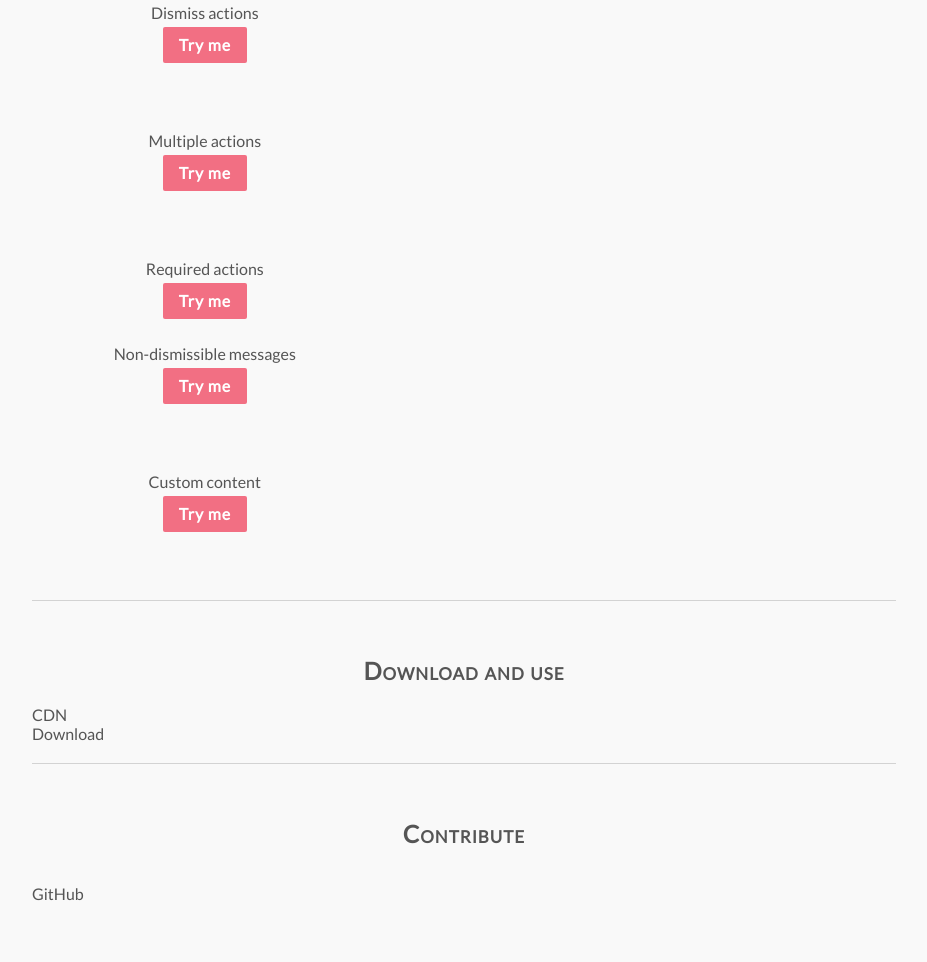
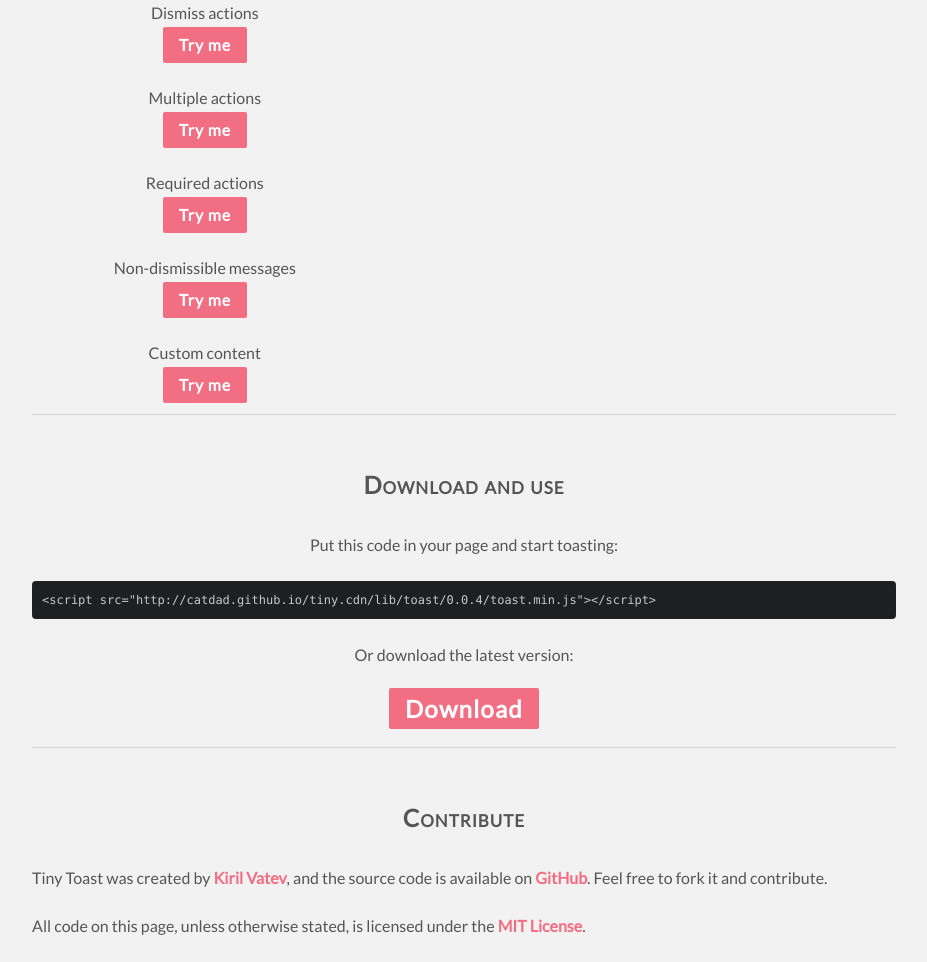
Before and after one commit to catdad/tiny.toast, a website: page index.html in a window 1280 px wide. Shown: the part 854-1816 px from the top of the page, without its empty margins (176-1103 px from the left). Before the commit the page ends 1784 px from the top, so only its background shows below. Drawn offline with nearby package versions, Linux system fonts and the light colour scheme; a script that the page names is missing.

Commit message:
contribute information and minor landing page updates

```diff
--- a/index.html
+++ b/index.html
@@ -21,11 +21,10 @@
             width: 90%;
             max-width: 54em;
             margin: 0 auto;
-            background: #f9f9f9;
+            background: #f2f2f2;
             color: #555;
             text-align: center;
         }
-
 
         h1 {
             font-size: 4em;
@@ -50,13 +49,12 @@
         .center {
             text-align: center;
         }
-        .code {
+
+        pre {
             text-align: left;
             box-sizing: border-box;
             border-radius: 4px;
-            max-width: 400px;
-        }
-        pre {
+
             white-space: pre-wrap;
             word-wrap: break-word;
             margin: 0;
@@ -64,7 +62,13 @@
             font-family: Menlo, 'Bitstream Vera Sans Mono', 'DejaVu Sans Mono', Monaco, Consolas, monospace;
         }
 
-        button {
+        a {
+            color: #F26F83;
+            text-decoration: none;
+            font-weight: bold;
+        }
+
+        button, a.button {
             font-size: 1em;
             font-weight: bold;
             margin: 5px;
@@ -82,16 +86,20 @@
             background: #F26F83;
         }
 
-        button:hover{
+        a.button {
+            font-size: 1.5em;
+        }
+
+        button:hover, a.button:hover {
             background: #DA6476;
             border: none;
         }
 
-        button:active {
+        button:active, a.button:active {
             background: #C25969;
         }
 
-        button:focus {
+        button:focus, a.button:focus {
             outline: 0;
         }
 
@@ -145,6 +153,7 @@
         .group .code {
             top: 2em;
             position: relative;
+            max-width: 450px;
         }
 
         @media (max-width: 44em) {
@@ -224,9 +233,7 @@
             <button onclick="dismissAction()">Try me</button>
         </div>
         <div id="dismissAction" class="long code">
-            <pre><code>
-
-            </code></pre>
+            <pre></pre>
         </div>
         <div class="clear"></div>
     </div>
@@ -237,9 +244,7 @@
             <button onclick="multipleActions()">Try me</button>
         </div>
         <div id="multipleActions" class="long code">
-            <pre><code>
-
-            </code></pre>
+            <pre></pre>
         </div>
         <div class="clear"></div>
     </div>
@@ -250,7 +255,7 @@
             <button onclick="requiredActions()">Try me</button>
         </div>
         <div id="requiredActions" class="long code">
-            <pre><code></code></pre>
+            <pre></pre>
         </div>
         <div class="clear"></div>
     </div>
@@ -261,9 +266,7 @@
             <button onclick="nonDismissibleMessage()">Try me</button>
         </div>
         <div id="nonDismissibleMessage" class="long code">
-            <pre><code>
-
-            </code></pre>
+            <pre></pre>
         </div>
         <div class="clear"></div>
     </div>
@@ -274,9 +277,7 @@
             <button onclick="customContent()">Try me</button>
         </div>
         <div id="customContent" class="long code">
-            <pre><code>
-
-            </code></pre>
+            <pre></pre>
         </div>
         <div class="clear"></div>
     </div>
@@ -284,11 +285,26 @@
 
 
     <h3>Download and use</h3>
-    <div class="code">CDN</div>
-    <div class="code">Download</div>
+    <div class="text center">Put this code in your page and start toasting:</div>
+    <div class="code">
+        <pre class="prettyprint lang-html pln">&lt;script src="http://catdad.github.io/tiny.cdn/lib/toast/0.0.4/toast.min.js"&gt;&lt;/script&gt;</pre>
+    </div>
+    <div class="text center">Or download the latest version:</div>
+    <a href="#" class="button">Download</a>
 
     <h3>Contribute</h3>
-    <div class="text">GitHub</div>
+    <div class="text">
+        Tiny Toast was created by
+        <a href="http://www.kirilv.com">Kiril Vatev</a>,
+        and the source code is available on
+        <a href="http://www.github.com/catdad/tiny.toast">GitHub</a>.
+        Feel free to fork it and contribute.
+    </div>
+
+    <div class="text">
+        All code on this page, unless otherwise stated, is licensed under the
+        <a href="http://opensource.org/licenses/MIT">MIT License</a>.
+    </div>
 
     <script>
         function hasSVG(){
--- a/index.js
+++ b/index.js
@@ -115,6 +115,5 @@ _.forEach(examples, function(func, name){
     // remove exactly one code indentation
     funcBody = funcBody.replace(/\n {4}/g, '');
 
-    el.innerHTML = '<pre>' + prettyPrintOne(funcBody.trim(), 'javascript') + '</pre>';
-    el.className += ' prettyprint';
+    el.innerHTML = '<pre class="prettyprint">' + prettyPrintOne(funcBody.trim(), 'javascript') + '</pre>';
 });
--- a/lib/tomorrow night.css
+++ b/lib/tomorrow night.css
@@ -5,7 +5,6 @@
   font-family: Menlo, 'Bitstream Vera Sans Mono', 'DejaVu Sans Mono', Monaco, Consolas, monospace;
   font-size: 12px;
   line-height: 1.5;
-  border: 1px solid #ccc;
   padding: 10px;
 }
 
```
